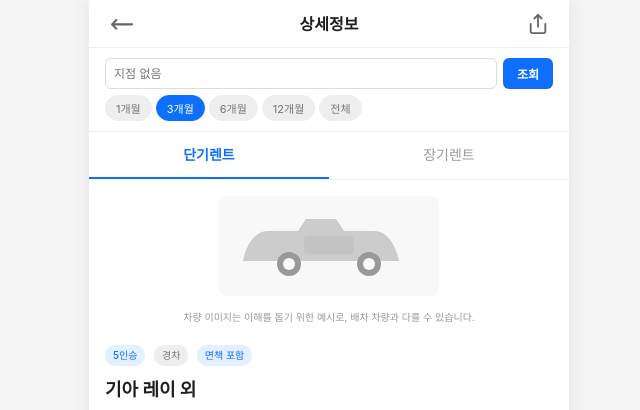
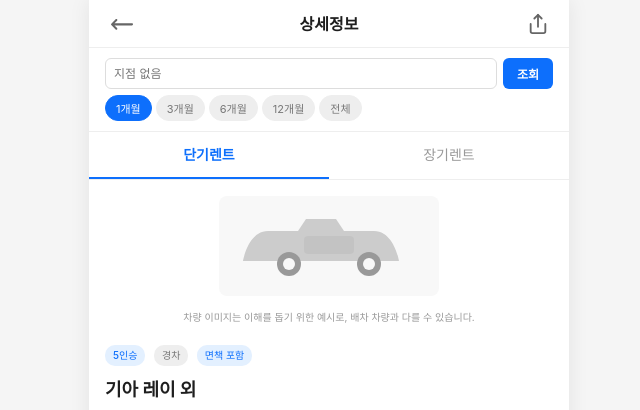
Before and after one commit to min1336/review-master, a FastAPI app: page /review-detail-test in a window 1280 px wide. Shown: the top 410 px of the page, without its empty margins (311-951 px from the left). Run offline with FastAPI, Linux system fonts and the light colour scheme; parts of the project's set-up code (start-up, migrations or seed data) failed here and were passed over; some web fonts are replaced.

Commit message:
FEAT:(AI-117) 리뷰 상세 기간 자동 선택 — 유효 데이터 기준 최단 기간
Co-Authored-By: Claude Opus 4.6 <noreply@anthropic.com>

```diff
--- a/app/templates/review_detail_test.html
+++ b/app/templates/review_detail_test.html
@@ -409,8 +409,8 @@
                 <button class="btn-go" id="btn-load">조회</button>
             </div>
             <div class="preset-row" id="preset-btns">
-                <button class="preset-btn" data-period="1m" aria-pressed="false">1개월</button>
-                <button class="preset-btn active" data-period="3m" aria-pressed="true">3개월</button>
+                <button class="preset-btn active" data-period="1m" aria-pressed="true">1개월</button>
+                <button class="preset-btn" data-period="3m" aria-pressed="false">3개월</button>
                 <button class="preset-btn" data-period="6m" aria-pressed="false">6개월</button>
                 <button class="preset-btn" data-period="1y" aria-pressed="false">12개월</button>
                 <button class="preset-btn" data-period="all" aria-pressed="false">전체</button>
@@ -591,7 +591,7 @@
         // 기간 프리셋 → summary 필드 매핑
         var PERIOD_FIELD = { '1m': 'summary_1m', '3m': 'summary_3m', '6m': 'summary_6m', '1y': 'summary_1y', 'all': 'summary_all' };
         var PERIOD_LABEL = { '1m': '최근 1개월', '3m': '최근 3개월', '6m': '최근 6개월', '1y': '최근 12개월', 'all': '전체 기간' };
-        var currentPeriod = '3m';
+        var currentPeriod = '1m';
         var cachedData = null;
         var branchItems = [];
         var selectedBranchId = '';
@@ -867,11 +867,32 @@
         }
 
         function updatePresetAvailability(data) {
+            var preferOrder = ['1m', '3m', '6m', '1y', 'all'];
+            var bestPeriod = null;
+
             document.querySelectorAll('.preset-btn').forEach(function (btn) {
                 var field = PERIOD_FIELD[btn.dataset.period];
                 var hasData = !!data[field];
                 btn.classList.toggle('no-data', !hasData);
             });
+
+            // 가장 짧은 유효 기간 자동 선택
+            for (var i = 0; i < preferOrder.length; i++) {
+                if (data[PERIOD_FIELD[preferOrder[i]]]) {
+                    bestPeriod = preferOrder[i];
+                    break;
+                }
+            }
+
+            if (bestPeriod && bestPeriod !== currentPeriod) {
+                currentPeriod = bestPeriod;
+                document.querySelectorAll('.preset-btn').forEach(function (btn) {
+                    var isTarget = btn.dataset.period === bestPeriod;
+                    btn.classList.toggle('active', isTarget);
+                    btn.setAttribute('aria-pressed', isTarget ? 'true' : 'false');
+                });
+                renderAISummaryCard(data);
+            }
         }
 
         // ─── Event Bindings ──────────────────────────
```
